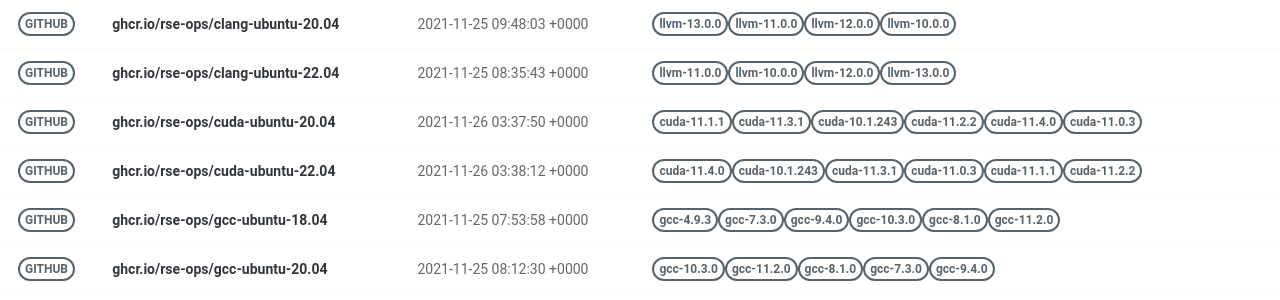
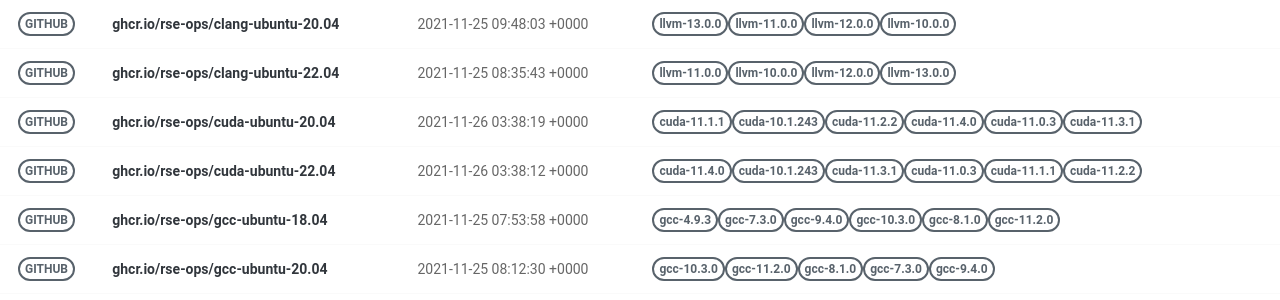
Before and after one commit to rse-ops/docker-images, a Jekyll site: the page built from pages/index.md, in a window 1280 px wide. Shown: the part 179-479 px from the top of the page. Built offline with Jekyll 4.4.1, drawn with Linux system fonts in a browser that asks for light colours; nearby versions of some CDN libraries.

Commit message:
Automated push to update library 2021-11-26

```diff
--- a/_library/ghcr.io-rse-ops-cuda-ubuntu-20.04.md
+++ b/_library/ghcr.io-rse-ops-cuda-ubuntu-20.04.md
@@ -1,7 +1,7 @@
 ---
 layout: container
 name: ghcr.io/rse-ops/cuda-ubuntu-20.04
-updated_at: 2021-11-26 03:37:50.966827
+updated_at: 2021-11-26 03:38:19.789250
 
 
 container_url: https://github.com/orgs/rse-ops/packages/container/package/cuda-ubuntu-20.04
```
Also changed, not shown: other parts of _library/ghcr.io-rse-ops-cuda-ubuntu-20.04.md (+3 -3 lines).
